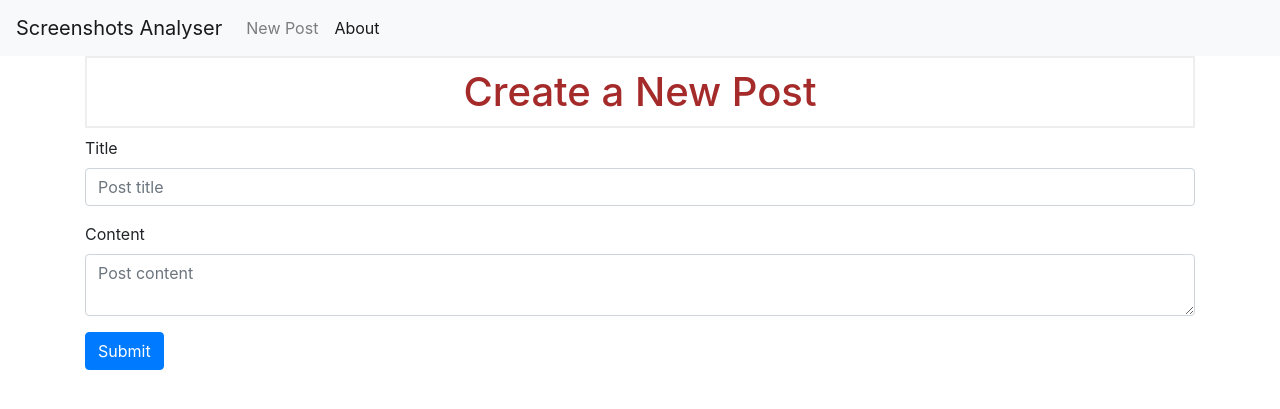
After one commit to vitaliy-tymashkov/SimpleUi, a Flask app: page /create in a window 1280 px wide. The commit adds this page. Shown: the top 409 px of the page. Run offline with Flask 2, Linux system fonts and the light colour scheme; some libraries are stand-ins or nearby versions.

Commit message:
Create new post added

```diff
--- a/App.py
+++ b/App.py
@@ -1,4 +1,4 @@
-from flask import Flask, render_template
+from flask import Flask, render_template, request, url_for, flash, redirect
 from datetime import datetime
 import sqlite3
 from werkzeug.exceptions import abort
@@ -22,6 +22,10 @@ def get_post(post_id):
 
 
 app = Flask(__name__)
+app.config['SECRET_KEY'] = '771006'
+
+
+
 
 @app.route("/")
 def index():
@@ -38,6 +42,23 @@ def post(post_id):
     return render_template('post.html', post=post)
 
 
+@app.route('/create', methods=('GET', 'POST'))
+def create():
+    if request.method == 'POST':
+        title = request.form['title']
+        content = request.form['content']
+
+        if not title:
+            flash('Title is required!')
+        else:
+            conn = get_db_connection()
+            conn.execute('INSERT INTO posts (title, content) VALUES (?, ?)',
+                         (title, content))
+            conn.commit()
+            conn.close()
+            return redirect(url_for('index'))
+    return render_template('create.html')
+
 
 
 
--- a/schema.sql
+++ b/schema.sql
@@ -1,4 +1,4 @@
-DROP TABLE IF EXISTS posts;
+<!--DROP TABLE IF EXISTS posts;-->
 
 CREATE TABLE posts (
     id INTEGER PRIMARY KEY AUTOINCREMENT,
--- a/templates/base.html
+++ b/templates/base.html
@@ -18,14 +18,25 @@
         </button>
         <div class="collapse navbar-collapse" id="navbarNav">
             <ul class="navbar-nav">
-            <li class="nav-item active">
-                <a class="nav-link" href="#">About</a>
-            </li>
+                <li class="nav-item">
+                    <a class="nav-link" href="{{url_for('create')}}">New Post</a>
+                </li>
+
+                <li class="nav-item active">
+                    <a class="nav-link" href="#">About</a>
+                </li>
             </ul>
         </div>
     </nav>
     <div class="container">
-        {% block content %} {% endblock %}
+        {% for message in get_flashed_messages() %}
+            <div class="alert alert-danger">{{ message }}</div>
+        {% endfor %}
+
+
+        {% block content %}
+
+        {% endblock %}
     </div>
 
     <!-- Optional JavaScript -->
--- /dev/null
+++ b/templates/create.html
@@ -0,0 +1,23 @@
+{% extends 'base.html' %}
+
+{% block content %}
+<h1>{% block title %} Create a New Post {% endblock %}</h1>
+
+<form method="post">
+    <div class="form-group">
+        <label for="title">Title</label>
+        <input type="text" name="title"
+               placeholder="Post title" class="form-control"
+               value="{{ request.form['title'] }}"></input>
+    </div>
+
+    <div class="form-group">
+        <label for="content">Content</label>
+        <textarea name="content" placeholder="Post content"
+                  class="form-control">{{ request.form['content'] }}</textarea>
+    </div>
+    <div class="form-group">
+        <button type="submit" class="btn btn-primary">Submit</button>
+    </div>
+</form>
+{% endblock %}
```
